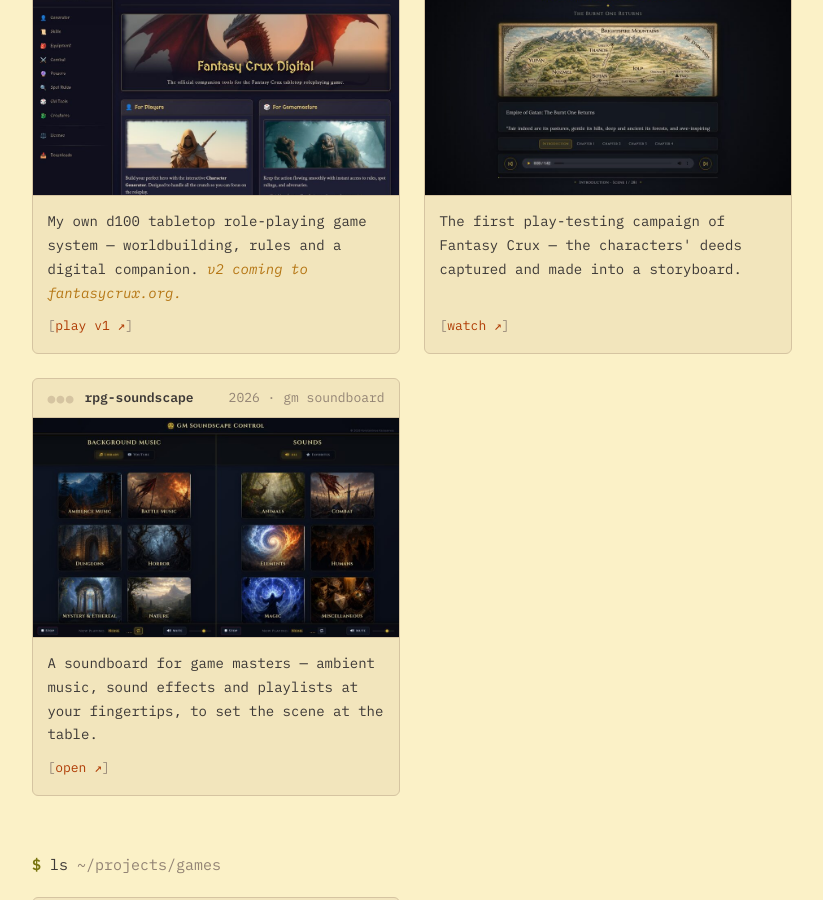
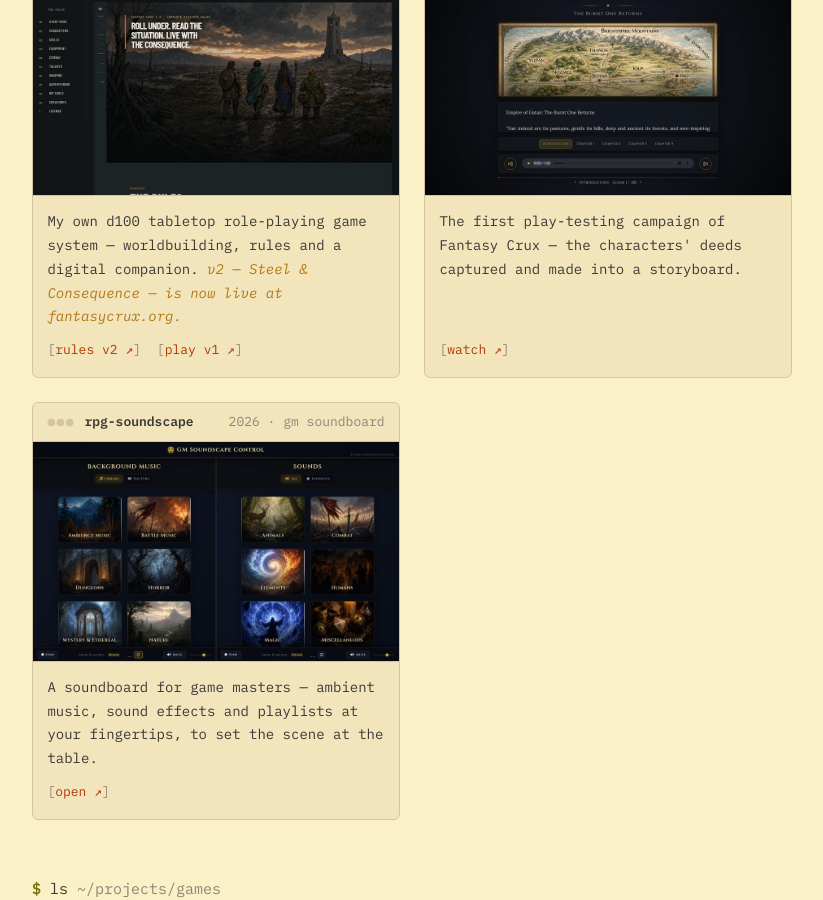
Before and after one commit to karask/karask.github.io, a Jekyll site: the page built from index.html, in a window 1280 px wide and 900 px high, scrolled down 1631 px. Shown: the whole window, without its empty margins (228-1051 px from the left). Built offline with Jekyll 4.4.1, drawn with Linux system fonts in a browser that asks for light colours.

Commit message:
fantasy crux v2 is live: link fantasycrux.org, new screenshot
Co-Authored-By: Claude Opus 5 <noreply@anthropic.com>

```diff
--- a/index.html
+++ b/index.html
@@ -112,13 +112,15 @@ addr = priv.get_public_key().get_segwit_address()  <span class="c"># P2WPKH</spa
         <span class="name">fantasy-crux</span>
         <span class="meta">ttrpg · d100</span>
       </div>
-      <img src="/img/projects/fantasy-crux.jpg" alt="Fantasy Crux Digital — companion tools for the tabletop RPG" loading="lazy">
+      <img src="/img/projects/fantasy-crux.jpg" alt="fantasycrux.org — Fantasy Crux 2.0, the complete playtest rules" loading="lazy">
       <div class="pane-body">
         <p>
           My own d100 tabletop role-playing game system — worldbuilding, rules and
-          a digital companion. <span class="note">v2 coming to fantasycrux.org.</span>
+          a digital companion. <span class="note">v2 &mdash; Steel &amp; Consequence &mdash;
+          is now live at fantasycrux.org.</span>
         </p>
         <p class="links">
+          <a href="https://fantasycrux.org/">rules v2 &#8599;</a>
           <a href="/fantasy-crux-digital">play v1 &#8599;</a>
         </p>
       </div>
```
Also changed, not shown: img/projects/fantasy-crux.jpg.
